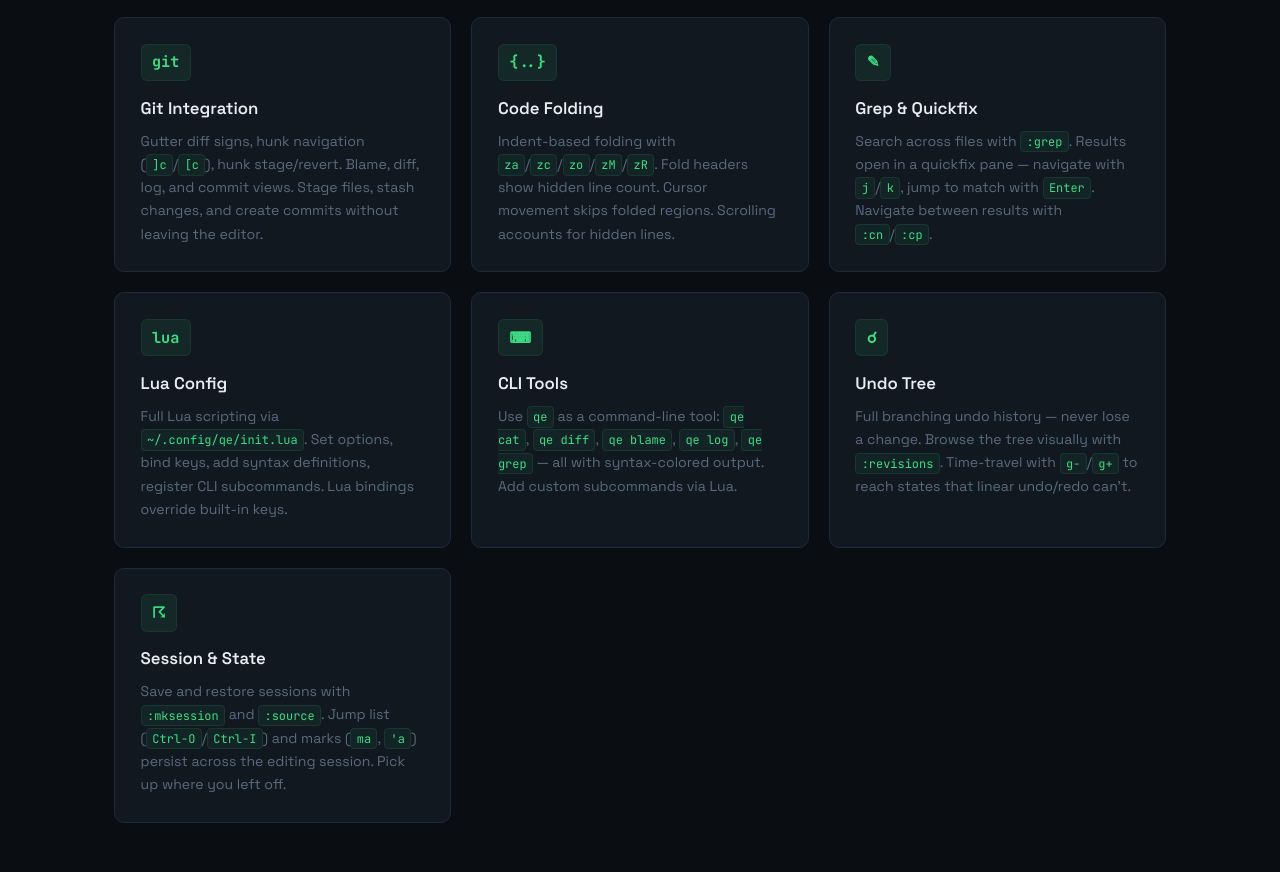
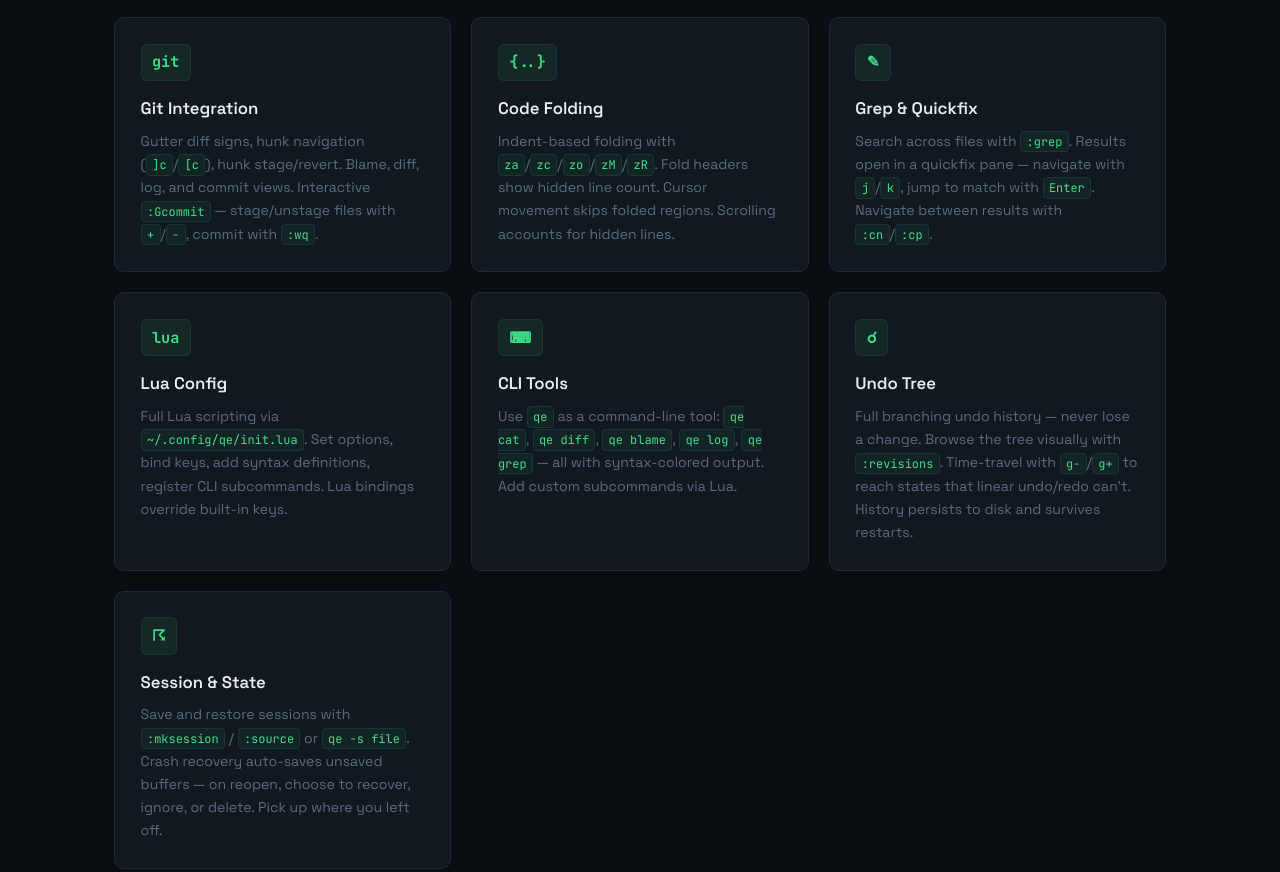
Before and after one commit to obscuren/qe, a plain HTML site: page index.html in a window 1280 px wide. Shown: the part 1929-2801 px from the top of the page. Drawn offline with Linux system fonts and the light colour scheme.

Commit message:
Document persistent undo, crash recovery, and interactive Gcommit
Co-Authored-By: Claude Opus 4.6 <noreply@anthropic.com>

```diff
--- a/index.html
+++ b/index.html
@@ -133,7 +133,7 @@
         <div class="feature-card fade-up">
             <div class="feature-icon">git</div>
             <h3>Git Integration</h3>
-            <p>Gutter diff signs, hunk navigation (<code>]c</code>/<code>[c</code>), hunk stage/revert. Blame, diff, log, and commit views. Stage files, stash changes, and create commits without leaving the editor.</p>
+            <p>Gutter diff signs, hunk navigation (<code>]c</code>/<code>[c</code>), hunk stage/revert. Blame, diff, log, and commit views. Interactive <code>:Gcommit</code> — stage/unstage files with <code>+</code>/<code>-</code>, commit with <code>:wq</code>.</p>
         </div>
 
         <div class="feature-card fade-up">
@@ -163,13 +163,13 @@
         <div class="feature-card fade-up">
             <div class="feature-icon">&#9740;</div>
             <h3>Undo Tree</h3>
-            <p>Full branching undo history — never lose a change. Browse the tree visually with <code>:revisions</code>. Time-travel with <code>g-</code>/<code>g+</code> to reach states that linear undo/redo can't.</p>
+            <p>Full branching undo history — never lose a change. Browse the tree visually with <code>:revisions</code>. Time-travel with <code>g-</code>/<code>g+</code> to reach states that linear undo/redo can't. History persists to disk and survives restarts.</p>
         </div>
 
         <div class="feature-card fade-up">
             <div class="feature-icon">&#9736;</div>
             <h3>Session &amp; State</h3>
-            <p>Save and restore sessions with <code>:mksession</code> and <code>:source</code>. Jump list (<code>Ctrl-O</code>/<code>Ctrl-I</code>) and marks (<code>ma</code>, <code>'a</code>) persist across the editing session. Pick up where you left off.</p>
+            <p>Save and restore sessions with <code>:mksession</code> / <code>:source</code> or <code>qe -s file</code>. Crash recovery auto-saves unsaved buffers — on reopen, choose to recover, ignore, or delete. Pick up where you left off.</p>
         </div>
 
     </div>
```
